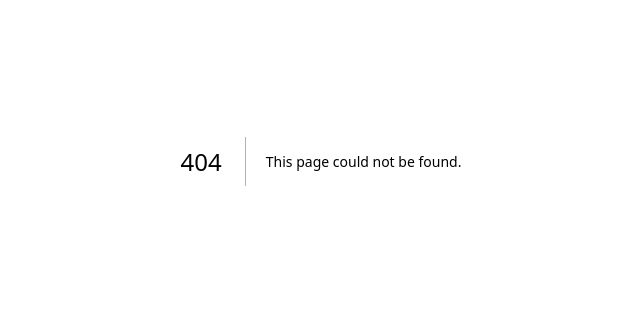
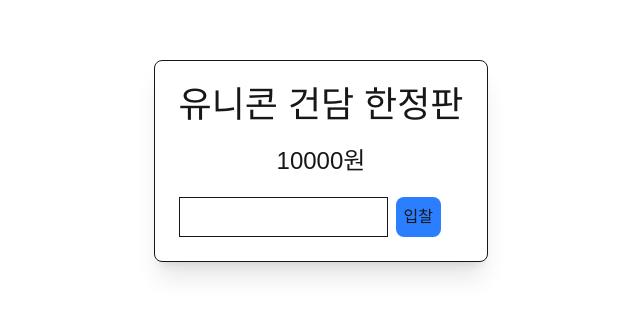
Before and after one commit to kimyoojun/Auction_TEST, a Next.js app: page /auction in a window 1280 px wide. Before the commit this address had no page. Shown: the part 239-554 px from the top of the page, without its empty margins (319-959 px from the left). Built offline with nearby package versions, Linux system fonts and the light colour scheme.

Commit message:
feat: 경매 페이지 생성

```diff
--- /dev/null
+++ b/app/auction/page.tsx
@@ -0,0 +1,20 @@
+export default function Auction() {
+    return (
+        <div className="flex w-screen h-screen justify-center items-center">
+            <div className="card border flex flex-col gap-5">
+                <h1 className="text-4xl">
+                    유니콘 건담 한정판
+                </h1>
+                <div className="flex justify-center text-2xl">
+                    10000원
+                </div>
+                <div className="flex gap-2">
+                    <input className="border"/>
+                    <button className="rounded-lg bg-blue-500 p-2 active:scale-95 active:bg-blue-700">
+                        입찰
+                    </button>
+                </div>
+            </div>
+        </div>
+    )
+}
```
